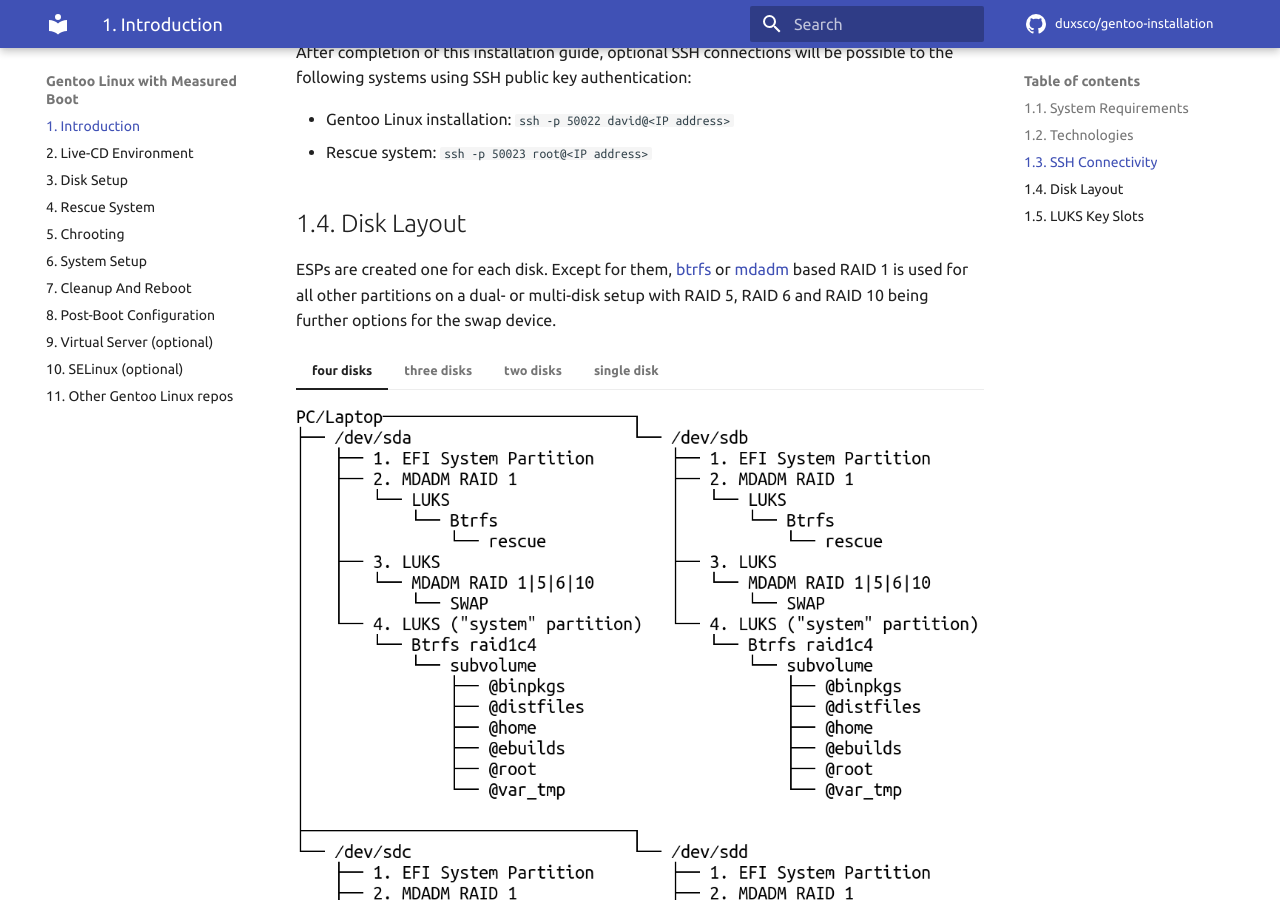
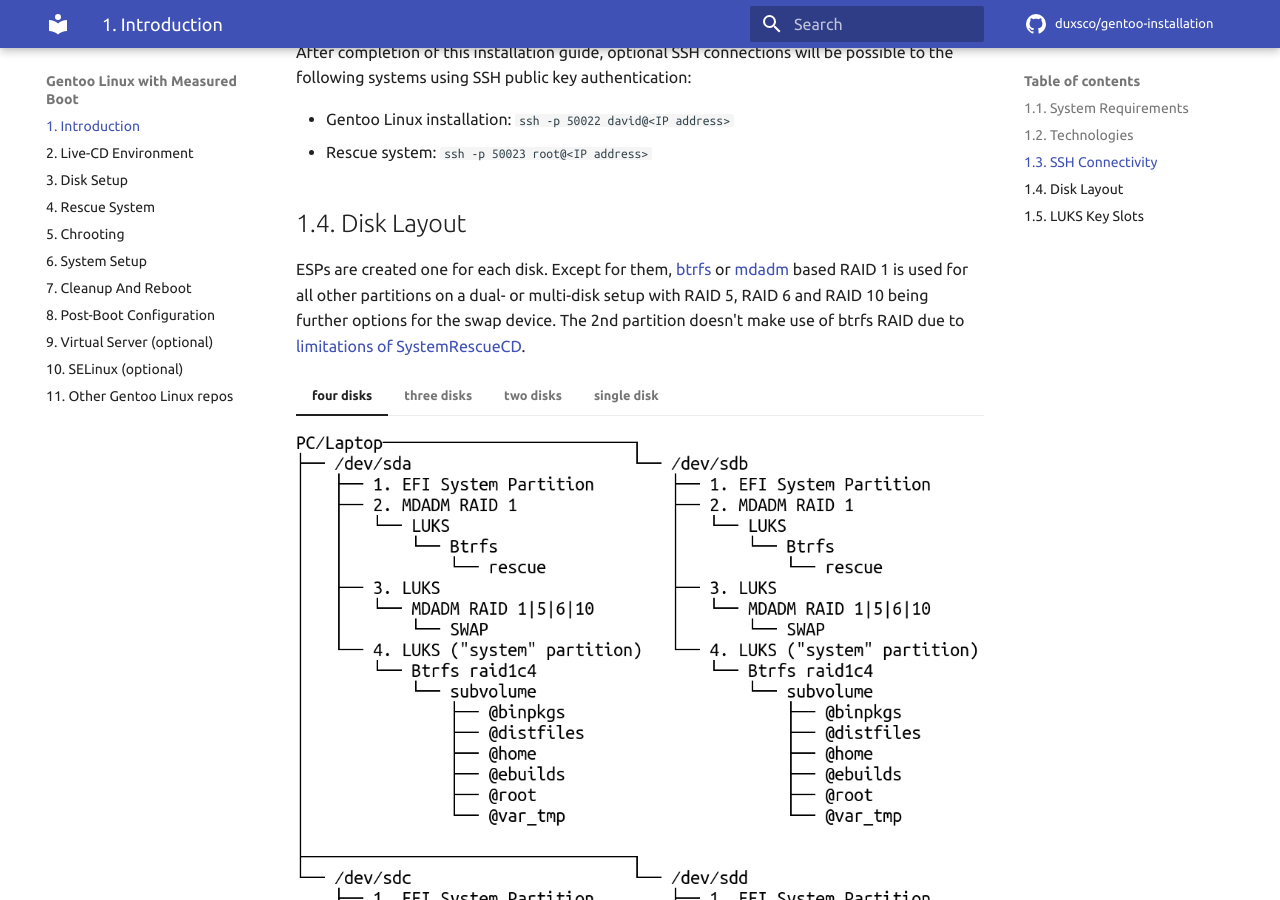
Before and after one commit to duxsco/gentoo-installation, an MkDocs documentation site: the page built from docs/index.md, in a window 1280 px wide and 900 px high, scrolled down 1323 px. Built offline with MkDocs 1.6.1 and Material for MkDocs 9.7.7, drawn with Linux system fonts in a browser that asks for light colours; comment, search, counter and statistics services are not loaded.

Commit message:
Add further explanation to "1.4. Disk Layout"

```diff
--- a/docs/index.md
+++ b/docs/index.md
@@ -32,7 +32,7 @@ After completion of this installation guide, optional SSH connections will be po
 
 ## 1.4. Disk Layout
 
-ESPs are created one for each disk. Except for them, [btrfs](https://btrfs.readthedocs.io/en/latest/mkfs.btrfs.html#profiles) or [mdadm](https://raid.wiki.kernel.org/index.php/Introduction#The_RAID_levels) based RAID 1 is used for all other partitions on a dual- or multi-disk setup with RAID 5, RAID 6 and RAID 10 being further options for the swap device.
+ESPs are created one for each disk. Except for them, [btrfs](https://btrfs.readthedocs.io/en/latest/mkfs.btrfs.html#profiles) or [mdadm](https://raid.wiki.kernel.org/index.php/Introduction#The_RAID_levels) based RAID 1 is used for all other partitions on a dual- or multi-disk setup with RAID 5, RAID 6 and RAID 10 being further options for the swap device. The 2nd partition doesn't make use of btrfs RAID due to [limitations of SystemRescueCD](https://gitlab.com/systemrescue/systemrescue-sources/-/issues/292#note_1036225171).
 
 === "four disks"
 
```
